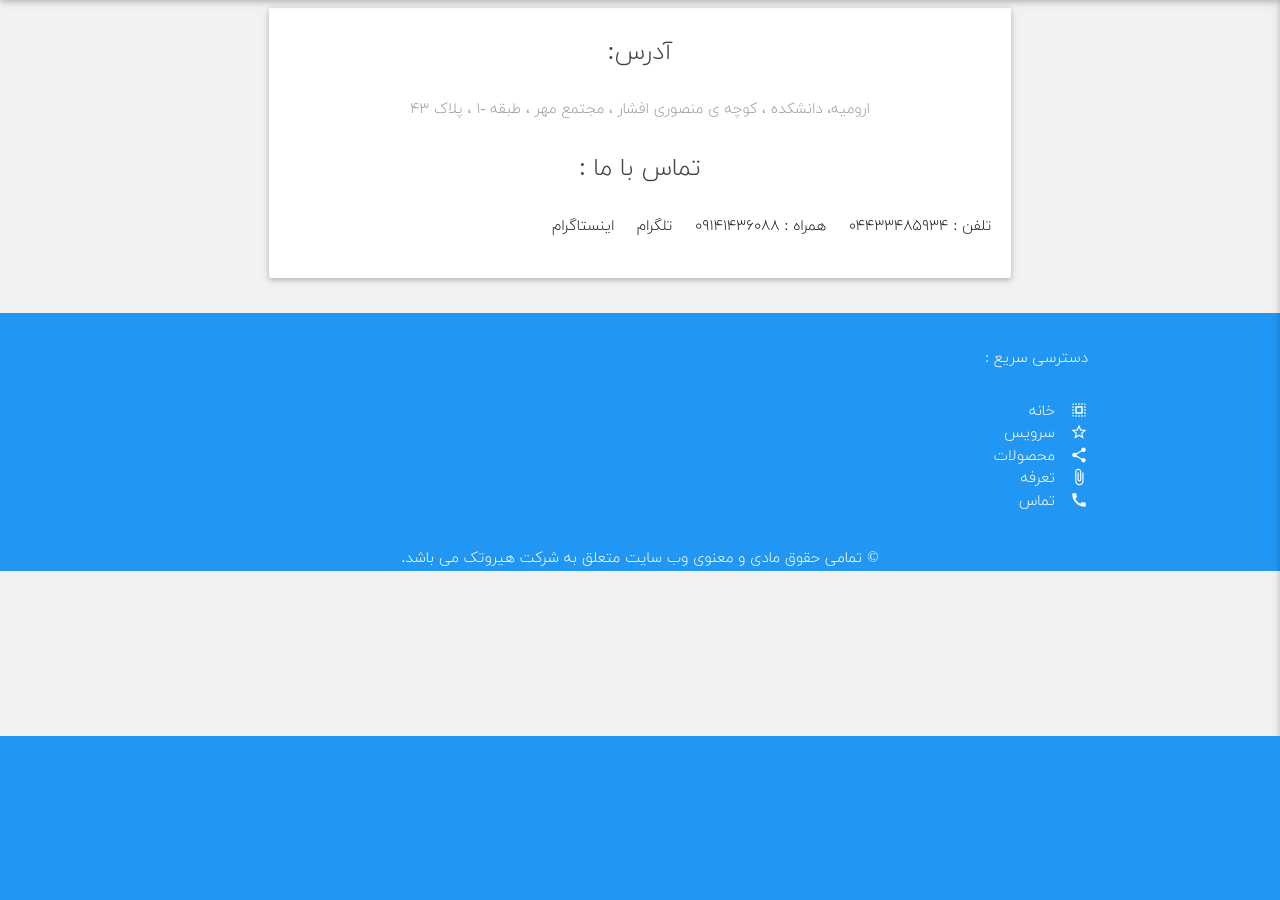
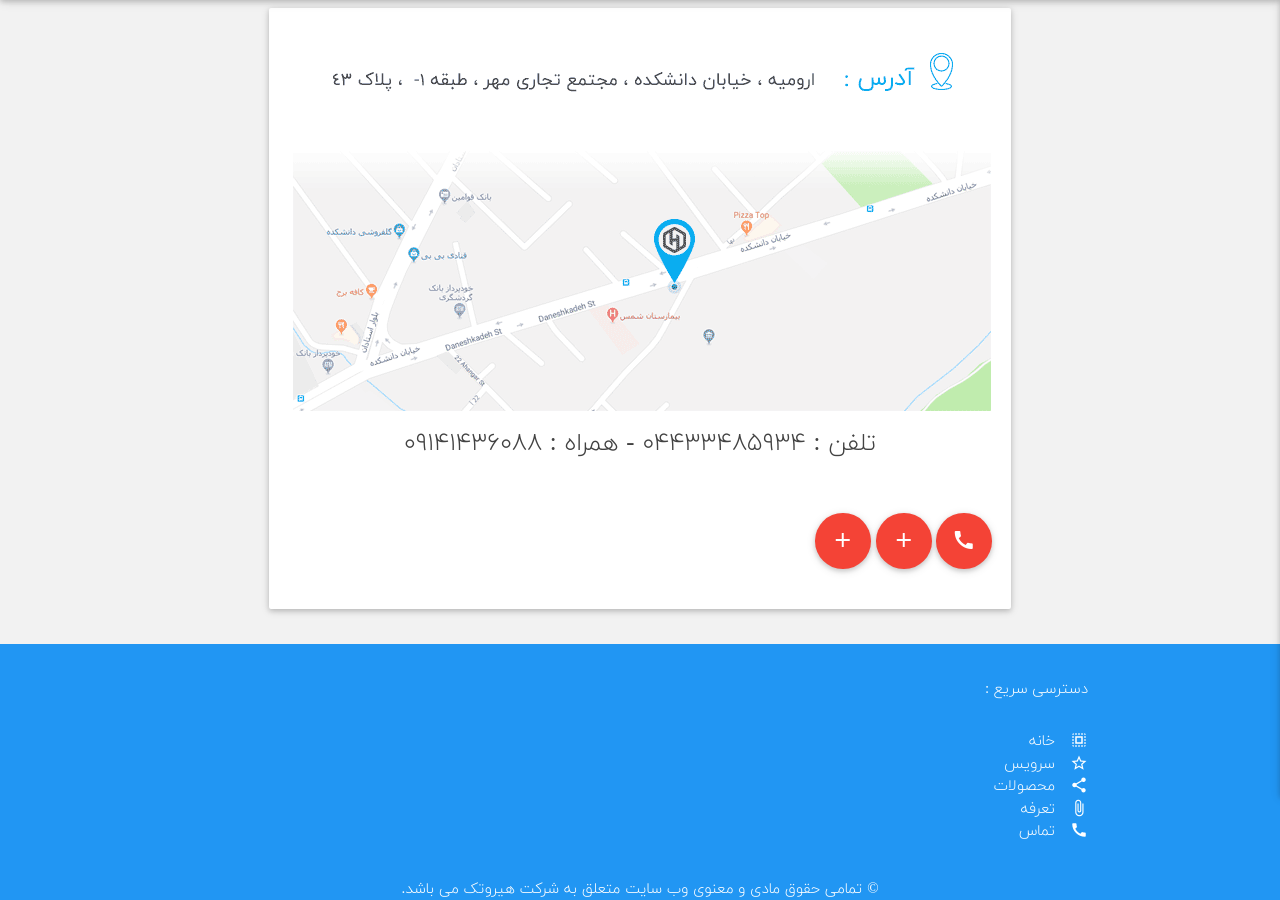
Before and after one commit to nim4karimi/herotek, a Django app: template app/templates/app/contact.html in a window 1280 px wide. Shown: the part 64-964 px from the top of the page. Before the commit the page ends 800 px from the top, so only its background shows below. Run offline with Django 3.2, Linux system fonts and the light colour scheme; the template is opened without the code that fills it, so the values that code supplies are empty; some libraries are stand-ins or nearby versions.

Commit message:
FixContactUsPage

```diff
--- a/app/templates/app/contact.html
+++ b/app/templates/app/contact.html
@@ -5,27 +5,27 @@
             <div class="card hoverable">
                 <div class="card-stacked ">
                     <div class="card-content ">
-                        <h5 class="grey-text text-darken-3 center-align">آدرس:</h5>
+                            <img class="responsive-img" src="{% static 'app/img/contact.png' %}">
                         <br>
-                        <p class="grey-text center-align">ارومیه، دانشکده ، کوچه ی منصوری افشار ، مجتمع مهر ، طبقه -۱ ، پلاک ۴۳
-                        </p>
+                        <h5 class="grey-text text-darken-3 center-align">تلفن : ۰۴۴۳۳۴۸۵۹۳۴  -  همراه : ۰۹۱۴۱۴۳۶۰۸۸</h5>
                         <br>
-                        <h5 class="grey-text text-darken-3 center-align">تماس با ما :</h5>
                         <br>
-                        <div class="row">
+                        <div class="row center-align">
                             <div class="col">
-                                <p>تلفن : ۰۴۴۳۳۴۸۵۹۳۴ </p>
+                                    <a class="btn-floating btn-large waves-effect waves-light red"><i class="material-icons">call</i></a>
+                                    <a class="btn-floating btn-large waves-effect waves-light red"><i class="material-icons">add</i></a>
+                                    <a class="btn-floating btn-large waves-effect waves-light red"><i class="material-icons">add</i></a>
+
                             </div>
-                            <div class="col">
-                                <p>همراه : ۰۹۱۴۱۴۳۶۰۸۸</p>
-                            </div>
-                            <div class="col">
+                        </div>
+                        <!-- <div class="row">
+                            <div class="col ">
                                 <p> تلگرام</p>
                             </div>
                             <div class="col">
                                 <p> اینستاگرام </p>
                             </div>
-                        </div>
+                        </div> -->
                     </div>
                     <!-- <div class="card-action">
                         <a href="#">This is a link</a>
--- a/app/templates/app/product.html
+++ b/app/templates/app/product.html
@@ -1,4 +1,4 @@
 {% extends 'app/base.html' %} {% load static %}
 {% block content %}
-prudoct
+
 {% endblock %}
```
Also changed, not shown: app/templates/app/price.html (+22 -1 lines), herotek/settings.py (+10 -10 lines), app/static/app/img/contact.png (added).
